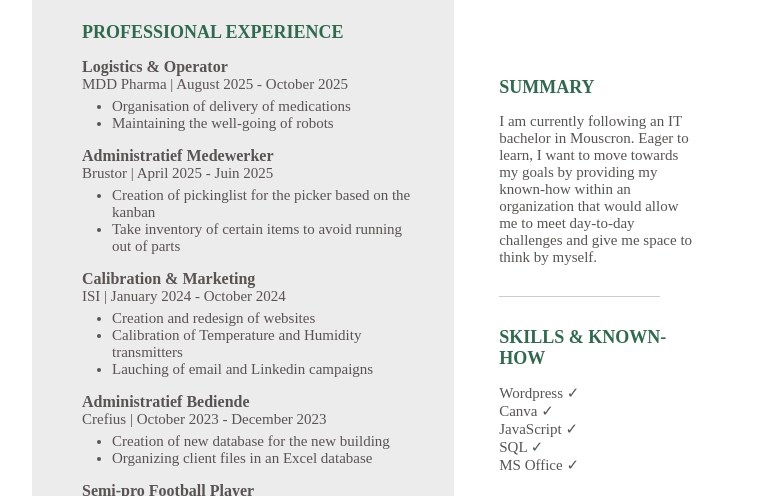
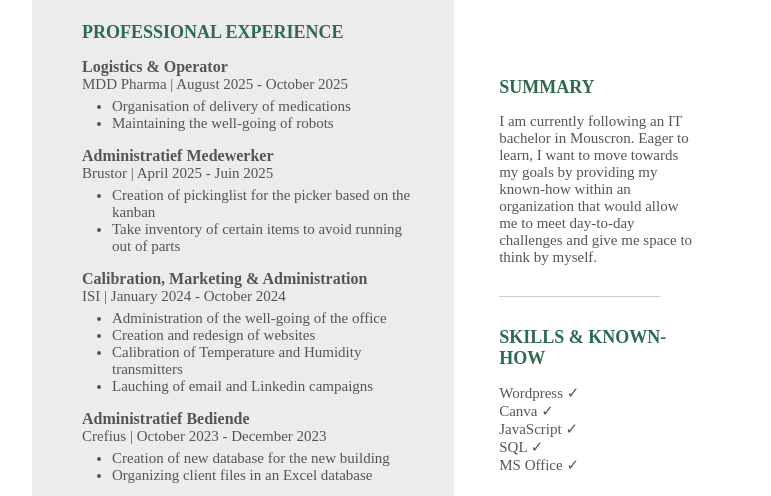
Before and after one commit to sekouahmediallo/sekouahmediallo.github.io, a plain HTML site: page index.html in a window 1280 px wide. Shown: the part 264-760 px from the top of the page, without its empty margins (254-1025 px from the left). Drawn offline with Linux system fonts and the light colour scheme.

Commit message:
ISI modification

```diff
--- a/index.html
+++ b/index.html
@@ -36,10 +36,11 @@
                 </ul>
             </div>
 
-            <div class="titre">Calibration & Marketing</div>
+            <div class="titre">Calibration, Marketing & Administration</div>
             <div class="lieu-date">ISI | January 2024 - October 2024</div>
             <div class="liste_taches">
                 <ul class="taches">
+                    <li>Administration of the well-going of the office</li>
                     <li>Creation and redesign of websites</li>
                     <li>Calibration of Temperature and Humidity transmitters</li>
                     <li>Lauching of email and Linkedin campaigns</li>
```
